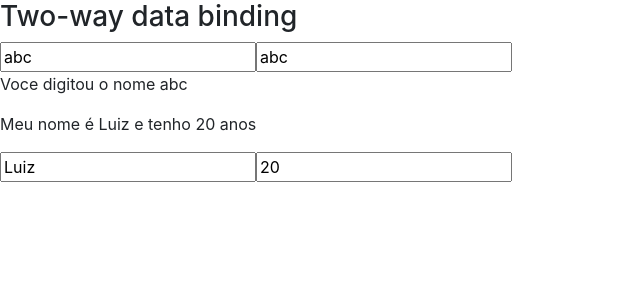
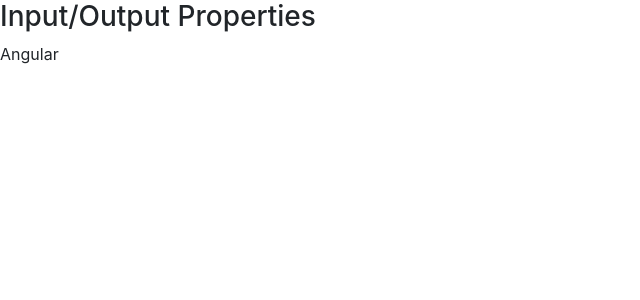
Before and after one commit to fabiodaemon/cursoAngularLoiane, an Angular app in the folder data-binding/: page / in a window 1280 px wide. Shown: the top 300 px of the page, without its empty margins (0-640 px from the left). Built offline with nearby package versions, Linux system fonts and the light colour scheme.

Commit message:
Reusando Componentes com Input properties

```diff
--- a/data-binding/src/app/app.module.ts
+++ b/data-binding/src/app/app.module.ts
@@ -6,11 +6,13 @@
 import { AppComponent } from './app.component';
 import { DataBindingComponent } from './data-binding/data-binding.component';
 import { MeuformModule } from './meuform/meuform.module';
+import { InputPropertyComponent } from './input-property/input-property.component';
 
 @NgModule({
   declarations: [
     AppComponent,
-    DataBindingComponent
+    DataBindingComponent,
+    InputPropertyComponent
   ],
   imports: [
     BrowserModule,
--- a/data-binding/src/app/data-binding/data-binding.component.html
+++ b/data-binding/src/app/data-binding/data-binding.component.html
@@ -1 +1,7 @@
-<app-meuform></app-meuform>
+<section class="input-output-properties">
+    <article>
+        <h3>Input/Output Properties</h3>
+
+        <app-curso [nome]="nomeDoCurso" ></app-curso>
+    </article>
+</section>
--- a/data-binding/src/app/data-binding/data-binding.component.ts
+++ b/data-binding/src/app/data-binding/data-binding.component.ts
@@ -23,6 +23,8 @@
   valorAtual: string = '';
   valorSalvo: string;
   isMouseOver: boolean = false;
+
+  nomeDoCurso: string = 'Angular';
 
   getValor(){
     return 1;
--- /dev/null
+++ b/data-binding/src/app/input-property/input-property.component.html
@@ -0,0 +1 @@
+<p> {{nomeCurso}} </p>
--- /dev/null
+++ b/data-binding/src/app/input-property/input-property.component.ts
@@ -0,0 +1,22 @@
+import { Component, OnInit, Input } from '@angular/core';
+
+@Component({
+  selector: 'app-curso',
+  templateUrl: './input-property.component.html',
+  styleUrls: ['./input-property.component.css'],
+  // inputs: ['nomeCurso: nome'] caso queira colocar por aqui, porem prefira com o @Input() - caso mtas variaveis existam
+})
+export class InputPropertyComponent implements OnInit {
+
+  // prefira a abaixo, a declaracao dos inputs para facilitar saber q e uma variavel input-property
+  @Input('nome') nomeCurso: string = '';
+  // @Input() nome: string = ''; outra possibilidade do acima
+
+  // nomeCurso: string = ''; esta parte é apenas no caso que vc utilize os inputs!
+
+  constructor() { }
+
+  ngOnInit() {
+  }
+
+}
```
Also changed, not shown: data-binding/src/app/input-property/input-property.component.css (added), 1 other file (tests, documents, lock files or other folders).
